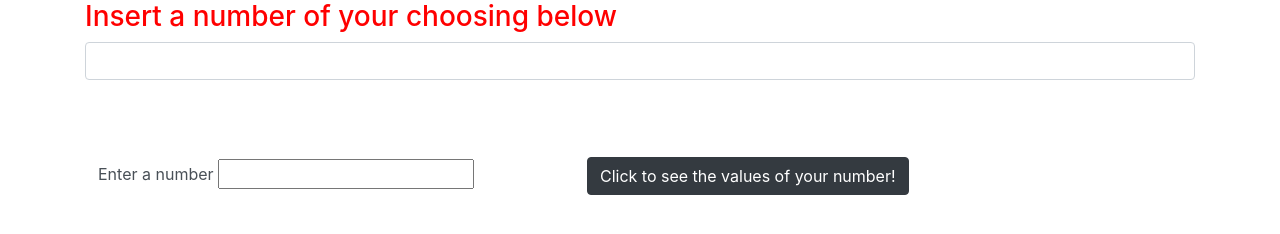
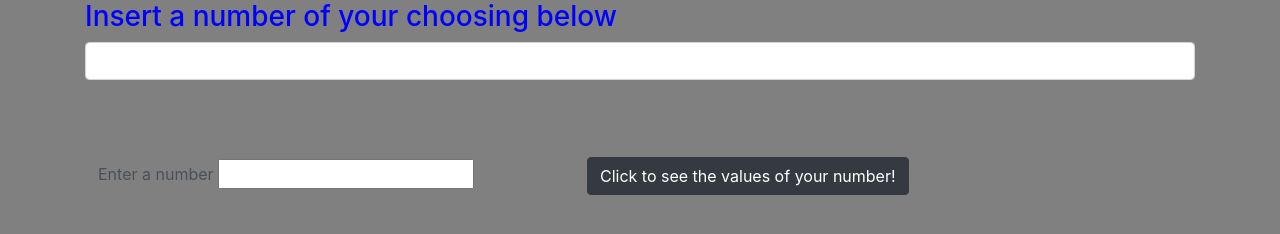
Before and after one commit to duncan19/Project3, a plain HTML site: page index.html in a window 1280 px wide. Drawn offline with Linux system fonts and the light colour scheme.

Commit message:
add some more css to the page

```diff
--- a/css/styles.css
+++ b/css/styles.css
@@ -6,6 +6,9 @@
 } */
 h3{
   margin: 100 px;
-  color: red;
-  font-size: 13;
+  color: blue;
+  font-size: 8;
 }
+body{
+  background-color: grey;
+}
```
